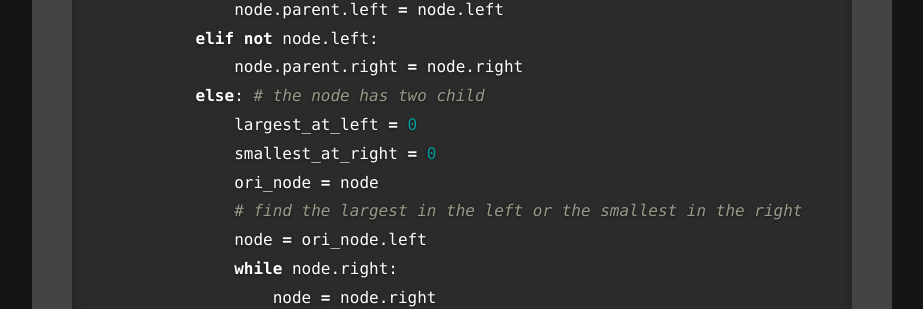
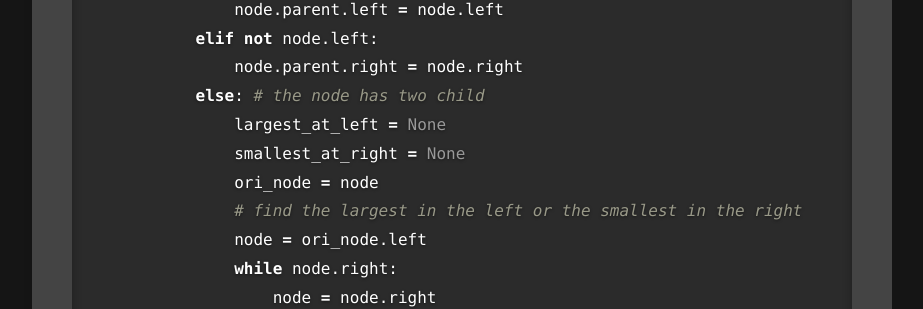
Before and after one commit to jsongo/jsongo.github.io, a Jekyll site: the page built from _posts/2015-06-05-binary-tree.markdown, in a window 1280 px wide and 900 px high, scrolled down 1817 px. Shown: the part 145-454 px from the top of the window, without its empty margins (28-951 px from the left). Built offline with Jekyll 4.4.1, drawn with Linux system fonts in a browser that asks for light colours; comment, search, counter and statistics services are not loaded.

Commit message:
Update 2015-06-05-binary-tree.markdown

```diff
--- a/_posts/2015-06-05-binary-tree.markdown
+++ b/_posts/2015-06-05-binary-tree.markdown
@@ -73,8 +73,8 @@ class Tree:
             elif not node.left:
                 node.parent.right = node.right
             else: # the node has two child
-                largest_at_left = 0
-                smallest_at_right = 0
+                largest_at_left = None
+                smallest_at_right = None
                 ori_node = node
                 # find the largest in the left or the smallest in the right
                 node = ori_node.left
```
